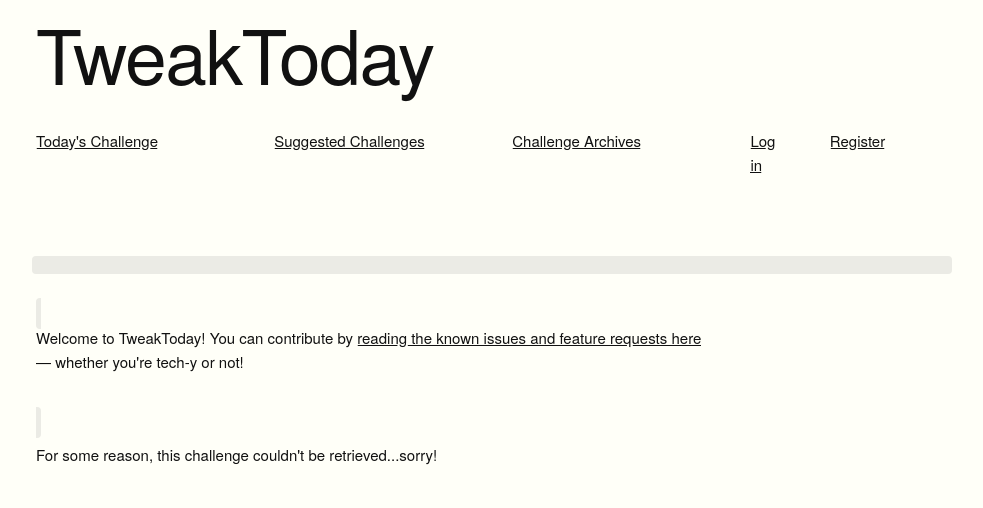
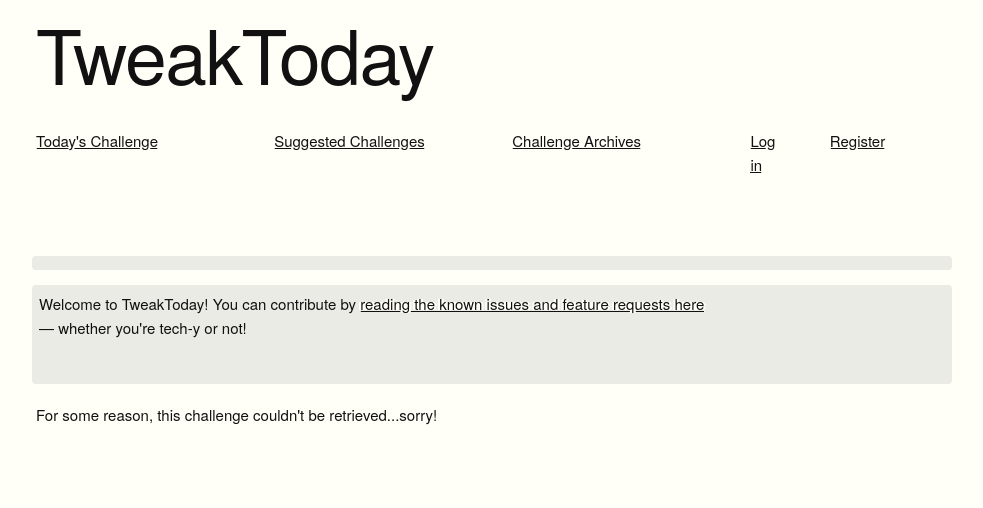
Before and after one commit to probablytom/tweaktoday, a Django app: page / in a window 1280 px wide. Shown: the part 131-639 px from the top of the page, without its empty margins (148-1131 px from the left). Run offline with Django 3.2, Linux system fonts and the light colour scheme; data that the repository does not hold is empty; some libraries are stand-ins or nearby versions.

Commit message:
improved embossing rounding on corners etc

```diff
--- a/tt_core/templates/tt_core/base.html
+++ b/tt_core/templates/tt_core/base.html
@@ -27,14 +27,11 @@
     {% include 'tt_core/nav.html' %}
     {% load markdown_extras %}
     {% block curr_message %}
-    <div class="embossed">
-        <div class="row">
+        <div class="row embossed" style="margin-bottom: 1rem">
             <div class="nine columns">
                 <i>{{ motd|markdown|safe }}</i>
             </div>
         </div>
-    </div>
-    <br/>
     {% endblock %}
     {% block content %}
     {% endblock %}
--- a/tt_core/templates/tt_core/index.html
+++ b/tt_core/templates/tt_core/index.html
@@ -1,9 +1,9 @@
 {% extends 'tt_core/mission.html' %}
 
 {% block special_text %}
-<div class="row">
+<div class="row embossed" style="margin-bottom: 1rem">
     <div class="nine columns">
-        <span class="embossed"><p>Welcome to TweakToday! You can contribute by <a href="{% url 'tt_core:contribute' %}">reading the known issues and feature requests here</a> — whether you're tech-y or not!</p></span>
+        <p>Welcome to TweakToday! You can contribute by <a href="{% url 'tt_core:contribute' %}">reading the known issues and feature requests here</a> — whether you're tech-y or not!</p>
     </div>
 </div>
 {% endblock %}
--- a/tt_core/templates/tt_core/mission.html
+++ b/tt_core/templates/tt_core/mission.html
@@ -17,13 +17,13 @@
 <div class="embossed" style="margin-bottom: 2rem">
     <div class="row">
         <div class="nine columns">
-            <p>Today's challenge: <i>{{ challenge.task_text }}</i>.</p>
+            Today's challenge: <i>{{ challenge.task_text }}</i>.
         </div>
     </div>
     {% if challenge.task_explainer != "" %}
     <div class="row">
         <div class="nine columns">
-            <p><i>{{ challenge.task_explainer }}</i></p>
+            <i>{{ challenge.task_explainer }}</i>
         </div>
     </div>
     {% endif %}
```
